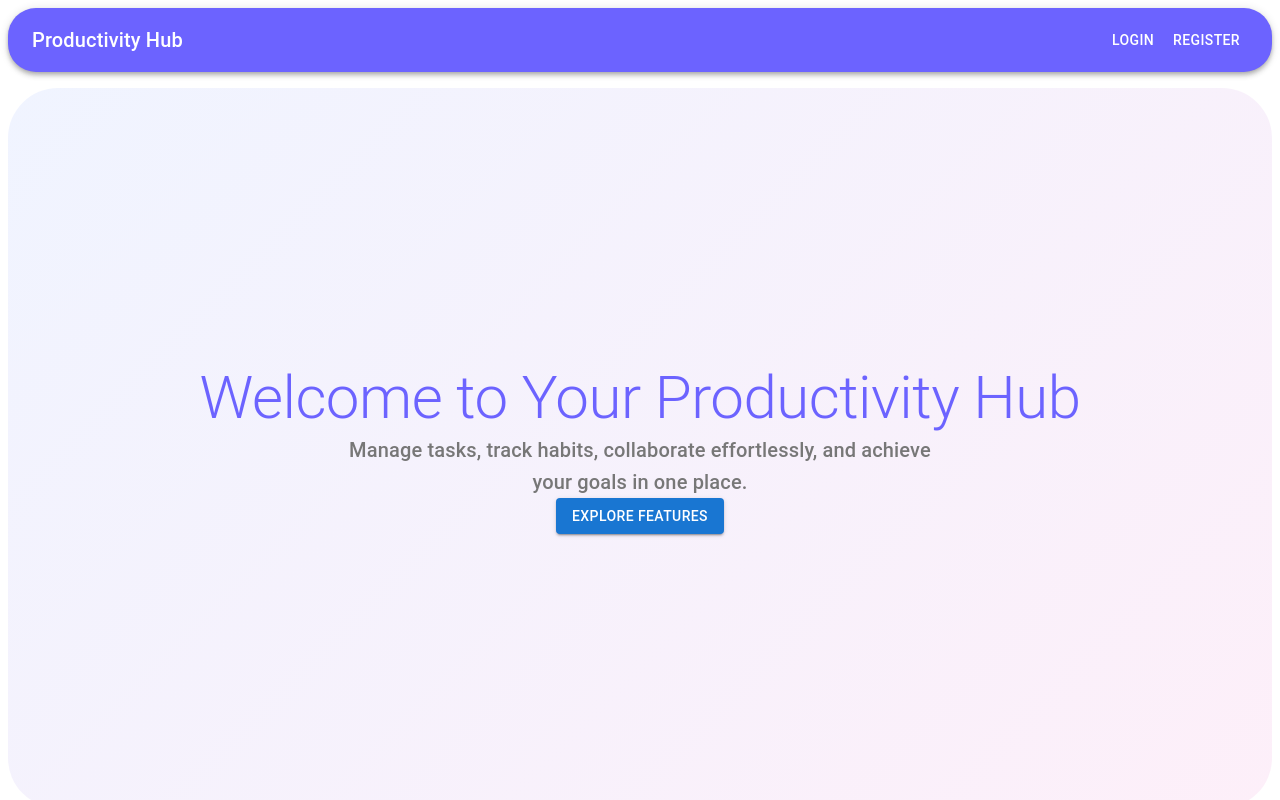
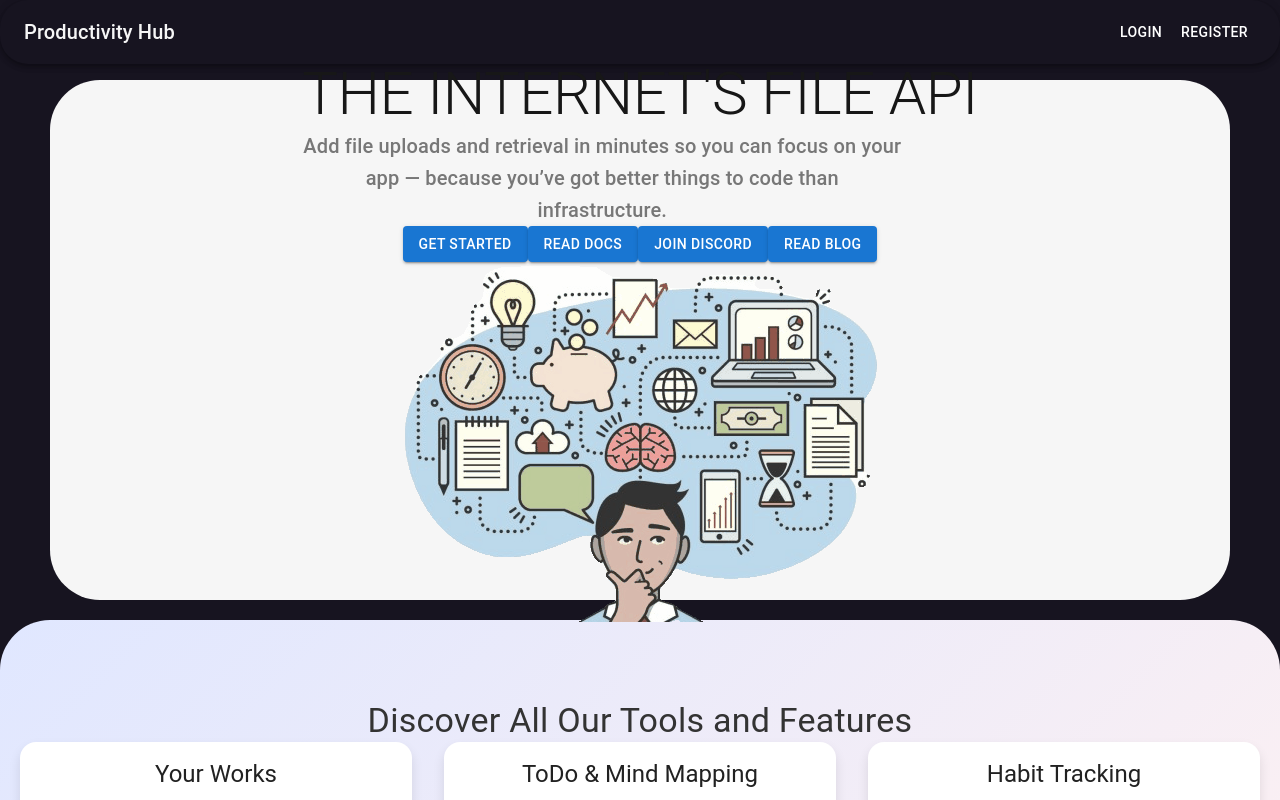
Before and after one commit to vkboi5/Productivity-App, a React (Create React App) app: page / in a window 1280 px wide. Shown: the top 800 px of the page. Built offline with nearby package versions, Linux system fonts and the light colour scheme; the HTML template or start-up script is replaced by a standard one.

Commit message:
changes done

```diff
--- a/src/App.css
+++ b/src/App.css
@@ -3,7 +3,7 @@
 body {
   margin: 0;
   font-family: 'Arial', sans-serif;
-  background-color: #f0f4f8;
+  background-color: #171420;
   color: #333;
 }
 
--- a/src/App.js
+++ b/src/App.js
@@ -14,6 +14,7 @@ import Community from './components/Community';
 import Progress from './components/Progress';
 import Sessions from './components/Sessions';
 import MindMap from './components/MindMap';
+import './App.css'
 
 const App = () => {
   const [isLoggedIn, setIsLoggedIn] = useState(false);
--- a/src/components/Home.js
+++ b/src/components/Home.js
@@ -6,6 +6,7 @@ import { Link } from 'react-router-dom';
 import { FaRegComments, FaQuestionCircle, FaPaperPlane } from 'react-icons/fa';
 import FeatureCard from './FeatureCard';
 import styles from './Homepage.module.css'; // Import CSS module
+import gif from '../assets/1664879763504-unscreen.gif'
 
 const features = [
   { title: 'Your Works', desc: 'Track tools and history.' },
@@ -39,20 +40,23 @@ const Homepage = () => {
     <>
       {/* Hero Section */}
       <Box className={styles.heroSection}>
+      <Box className={styles.heroContent}>
         <Typography variant="h2" className={styles.heroTitle}>
-          Welcome to Your Productivity Hub
+          THE INTERNET'S FILE API
         </Typography>
         <Typography variant="h6" className={styles.heroSubtitle}>
-          Manage tasks, track habits, collaborate effortlessly, and achieve your goals in one place.
+          Add file uploads and retrieval in minutes so you can focus on your app —
+          because you’ve got better things to code than infrastructure.
         </Typography>
-        <Button
-          variant="contained"
-          onClick={handleExploreFeatures}
-          className={styles.exploreButton}
-        >
-          Explore Features
-        </Button>
+        <Box className={styles.buttonGroup}>
+          <Button variant="contained" className={styles.getStartedButton}>Get started</Button>
+          <Button variant="contained" className={styles.readDocsButton}>Read docs</Button>
+          <Button variant="contained" className={styles.joinDiscordButton}>Join discord</Button>
+          <Button variant="contained" className={styles.readBlogButton}>Read blog</Button>
+        </Box>
       </Box>
+      <img src={gif} alt="Animated productivity visual" className={styles.heroGif} />
+    </Box>
 
       {/* Discover Section */}
       <Box className={styles.discoverSection}>
--- a/src/components/Homepage.module.css
+++ b/src/components/Homepage.module.css
@@ -3,17 +3,21 @@
   align-items: center;
   justify-content: center;
   flex-direction: column;
-  height: 85vh;
-  background: linear-gradient(135deg, #f0f4ff, #fdeff9);
+  flex-wrap: nowrap;
+  height: 60vh;
+  background: #f6f6f6;
   text-align: center;
   padding: 20px;
   border-radius: 50px;
+  margin-left: 50px;
+  margin-right: 50px;
   margin-bottom: 20px;
 }
 
 .heroTitle {
-  font-weight: bold;
-  color: #6c63ff;
+  font-weight:bolder ;
+  font-size: 50px;
+  color: #171717;
   margin-bottom: 16px;
 }
 
--- a/src/components/Navbar.js
+++ b/src/components/Navbar.js
@@ -4,10 +4,10 @@ import { AppBar, Toolbar, Typography, Button, IconButton, Avatar, Box } from '@m
 import { Link } from 'react-router-dom';
 
 const Navbar = ({ isLoggedIn, handleLogout }) => (
-  <AppBar position="static" sx={{ backgroundColor: '#6c63ff', borderRadius: 7, marginBottom: 2 }}>
+  <AppBar position="static" sx={{ backgroundColor: '#171420', borderRadius: 7, marginBottom: 2 }}>
     <Toolbar>
       <Typography variant="h6" sx={{ flexGrow: 1 }}>
-        <Link to="/" style={{ textDecoration: 'none', color: '#fff' }}>
+        <Link to="/" style={{ textDecoration: 'none', color: '#f6f6f6' }}>
           Productivity Hub
         </Link>
       </Typography>
```
Also changed, not shown: src/assets/1664879763504-unscreen.gif (added).
